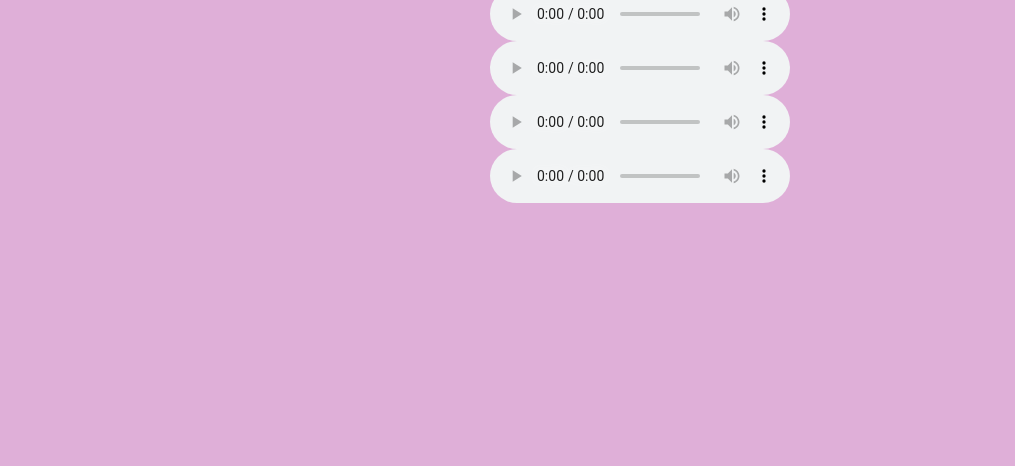
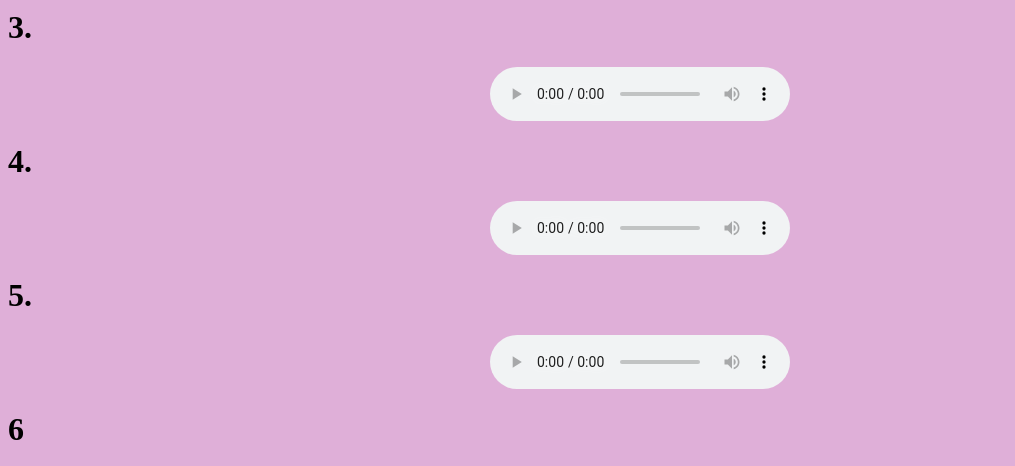
Before and after one commit to hqmdokkai/troll, a plain HTML site: page index.html in a window 1280 px wide. Shown: the part 5523-5989 px from the top of the page, without its empty margins (0-1015 px from the left). Before the commit the page ends 5734 px from the top, so only its background shows below. Drawn offline with Linux system fonts and the light colour scheme.

Commit message:
Update index.html

```diff
--- a/index.html
+++ b/index.html
@@ -57,18 +57,22 @@
       <source src="VIDEO/huyền hát 2.mp4" type="video/mp4" />
       Sorry, your browser does not support the video playback.
     </video>
+    <h1>3.</h1>
     <audio controls>
       <source src="ghi âm/2.m4a" type="audio/mp3" />
       Your browser does not support the audio tag.
     </audio>
+    <h1>4.</h1>
     <audio controls>
       <source src="ghi âm/1.m4a" type="audio/mp3" />
       Your browser does not support the audio tag.
     </audio>
+    <h1>5.</h1>
     <audio controls>
       <source src="ghi âm/3.m4a" type="audio/mp3" />
       Your browser does not support the audio tag.
     </audio>
+    <h1>6</h1>
     <audio controls>
       <source src="ghi âm/4.m4a" type="audio/mp3" />
       Your browser does not support the audio tag.
```
